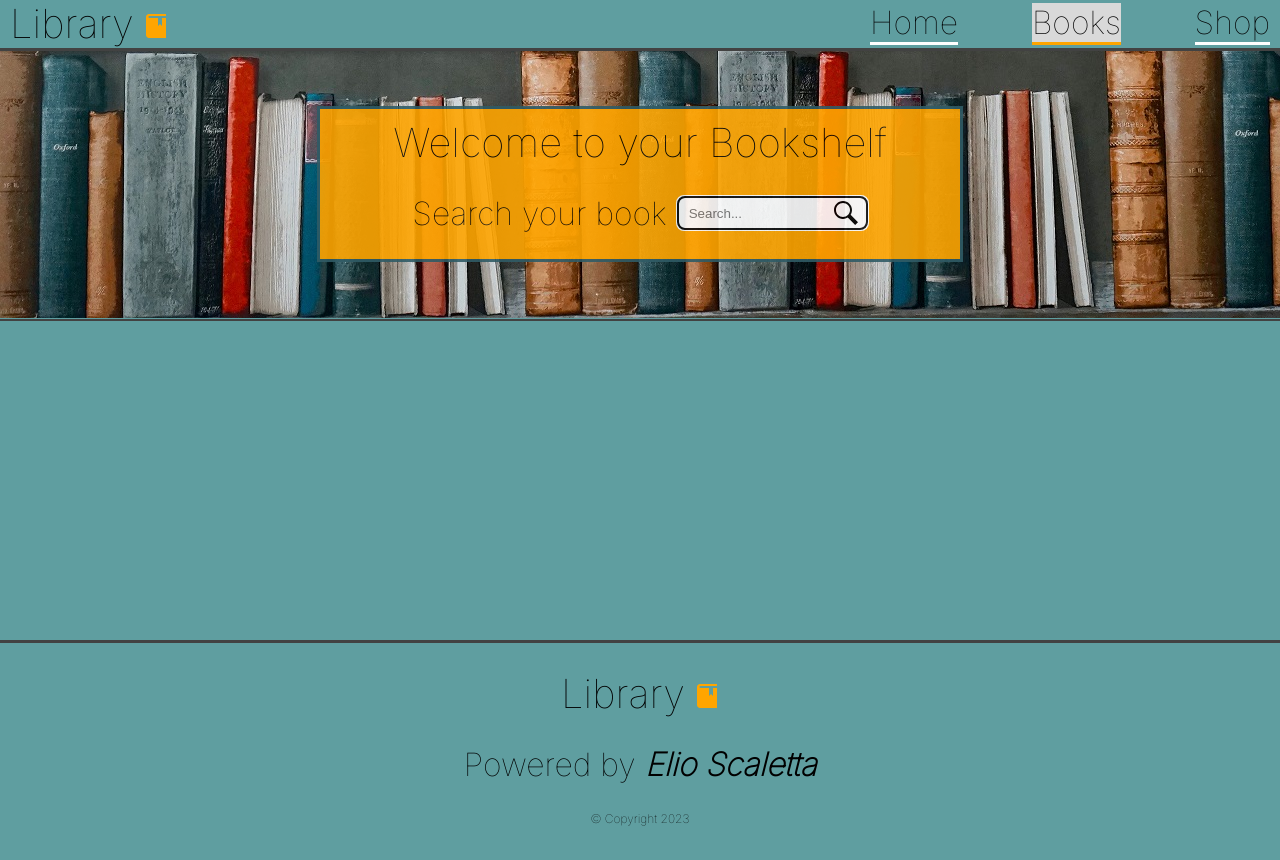
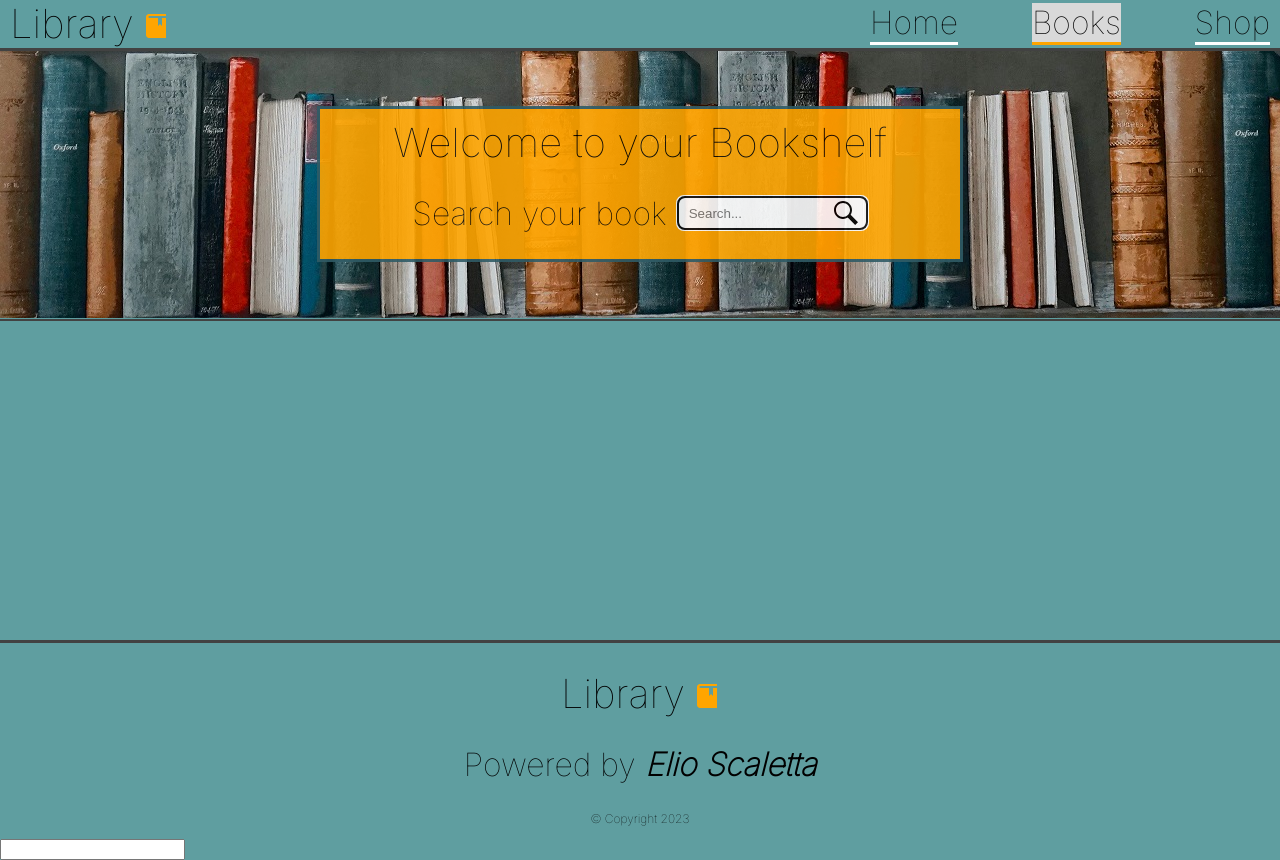
Before and after one commit to pincopops/API-Project, a React (Create React App) app in the folder bookshelf/: page / in a window 1280 px wide. Before the commit the page ends 839 px from the top, so only its background shows below. Built offline with nearby package versions, Linux system fonts and the light colour scheme.

Commit message:
Added new branch who manages weather call to a weather API.

```diff
--- a/bookshelf/src/components/Footer.js
+++ b/bookshelf/src/components/Footer.js
@@ -1,5 +1,6 @@
 import React from "react";
 import bookImg from "../assets/svgs/book-icon-1.svg";
+import Weather from "./Weather";
 
 function Footer() {
     return (
@@ -14,6 +15,7 @@ function Footer() {
 
                 </div>
             </div>
+            <Weather />
         </>
     )
 }
--- /dev/null
+++ b/bookshelf/src/components/Weather.js
@@ -0,0 +1,43 @@
+import React, { useState } from "react";
+import axios from "axios";
+
+function Weather() {
+
+
+
+
+    const [citySearch, setCitySearch] = useState("")
+
+    const options = {
+        method: 'GET',
+        url: "https://forecast9.p.rapidapi.com/rapidapi/forecast/" + citySearch + "/hourly/",
+        headers: {
+          'X-RapidAPI-Key': 'c7a133d59fmshea257f82c0e98aep1f9aebjsn14d2e87371d8',
+          'X-RapidAPI-Host': 'forecast9.p.rapidapi.com'
+        }
+      };
+
+      const forecastSearch = (event) => {
+          if (event.key === "Enter") {
+              axios.request(options).then(function (response) {
+                  console.log(response.data);
+                }).catch(function (error) {
+                    console.error(error);
+                });
+
+            }
+
+        }
+
+    return (
+        <>
+            <div className="main-weather-container">
+                <div className="main-weather-container-forecast">
+                    <input type="text" value={citySearch} onChange={(event) => setCitySearch(event.target.value)} onKeyDown={forecastSearch}></input>
+                </div>
+            </div>
+        </>
+    )
+}
+
+export default Weather;
--- /dev/null
+++ b/bookshelf/src/components_scss/_Weather.scss
@@ -0,0 +1,3 @@
+.main-c{
+    background-color: red;
+}
--- a/bookshelf/src/main_scss/_Style.scss
+++ b/bookshelf/src/main_scss/_Style.scss
@@ -9,6 +9,8 @@
 @import "../components_scss/Body";
 @import "../components_scss/Navbar";
 @import "../components_scss/Footer";
+@import "../components_scss/Weather";
+
 
 // scss typography to import
 @import "./Typography";
```
